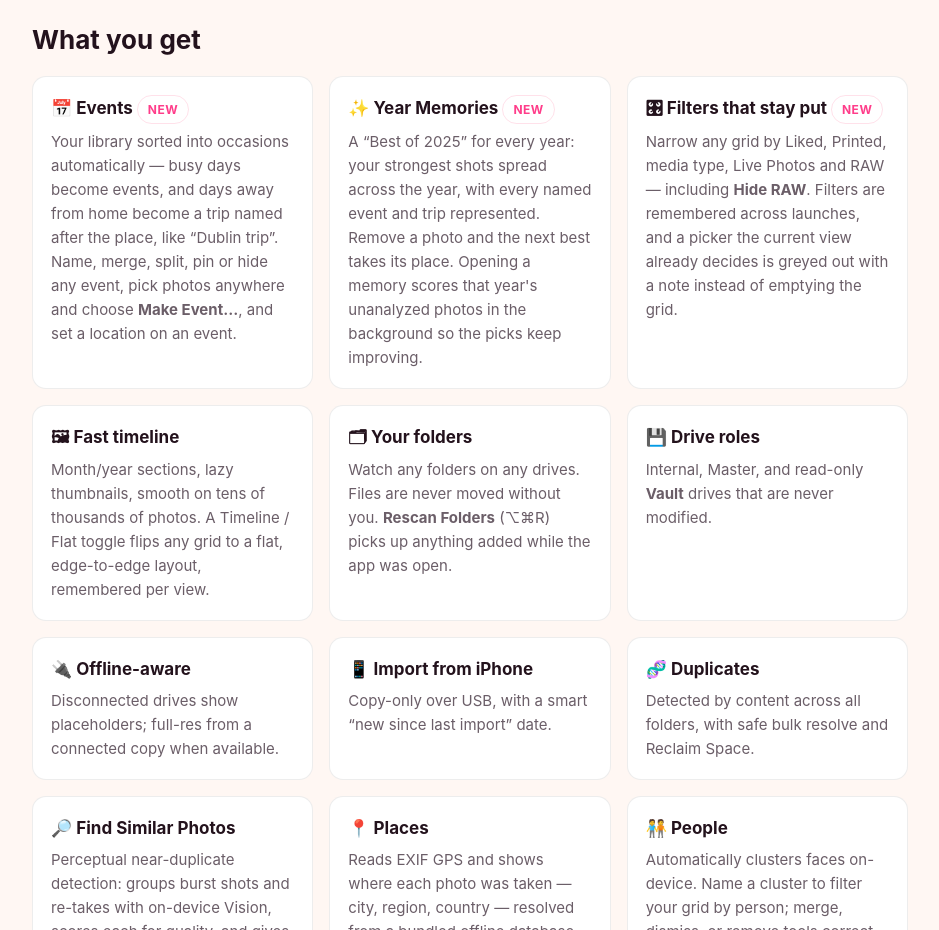
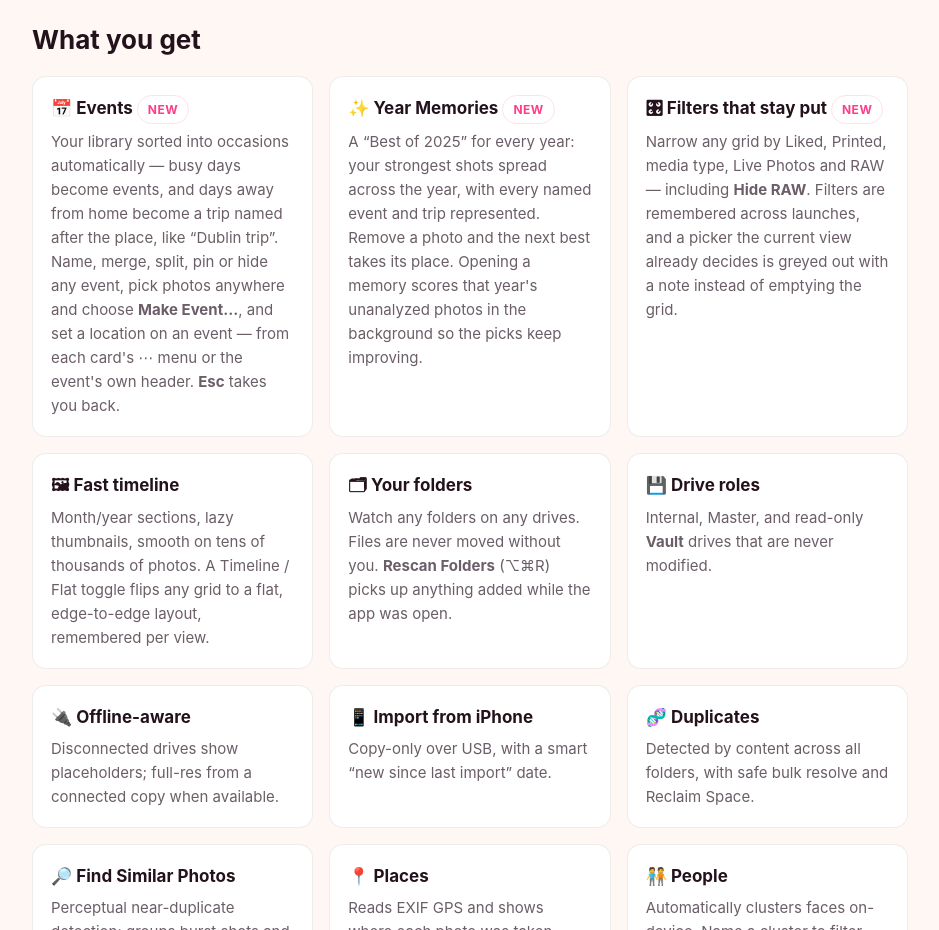
Before and after one commit to trnchawla/FotoBrowser-pub, a plain HTML site: page index.html in a window 1280 px wide. Shown: the part 2260-3190 px from the top of the page, without its empty margins (170-1109 px from the left). Drawn offline with Linux system fonts and the light colour scheme.

Commit message:
Mention the event menu, header and Esc in the 0.14.0-alpha Events copy
The Events card and highlight now say the actions live in each card's ... menu and the opened event's header, and that Esc returns to Events.

```diff
--- a/index.html
+++ b/index.html
@@ -95,7 +95,7 @@
   <section>
     <h2>What you get</h2>
     <div class="grid">
-      <div class="card"><h3>📅 Events <span class="pill">NEW</span></h3><p>Your library sorted into occasions automatically — busy days become events, and days away from home become a trip named after the place, like “Dublin trip”. Name, merge, split, pin or hide any event, pick photos anywhere and choose <strong>Make Event…</strong>, and set a location on an event.</p></div>
+      <div class="card"><h3>📅 Events <span class="pill">NEW</span></h3><p>Your library sorted into occasions automatically — busy days become events, and days away from home become a trip named after the place, like “Dublin trip”. Name, merge, split, pin or hide any event, pick photos anywhere and choose <strong>Make Event…</strong>, and set a location on an event — from each card's ⋯ menu or the event's own header. <strong>Esc</strong> takes you back.</p></div>
       <div class="card"><h3>✨ Year Memories <span class="pill">NEW</span></h3><p>A “Best of 2025” for every year: your strongest shots spread across the year, with every named event and trip represented. Remove a photo and the next best takes its place. Opening a memory scores that year's unanalyzed photos in the background so the picks keep improving.</p></div>
       <div class="card"><h3>🎛 Filters that stay put <span class="pill">NEW</span></h3><p>Narrow any grid by Liked, Printed, media type, Live Photos and RAW — including <strong>Hide RAW</strong>. Filters are remembered across launches, and a picker the current view already decides is greyed out with a note instead of emptying the grid.</p></div>
       <div class="card"><h3>🖼 Fast timeline</h3><p>Month/year sections, lazy thumbnails, smooth on tens of thousands of photos. A Timeline / Flat toggle flips any grid to a flat, edge-to-edge layout, remembered per view.</p></div>
```
Also changed, not shown: 1 other file.
